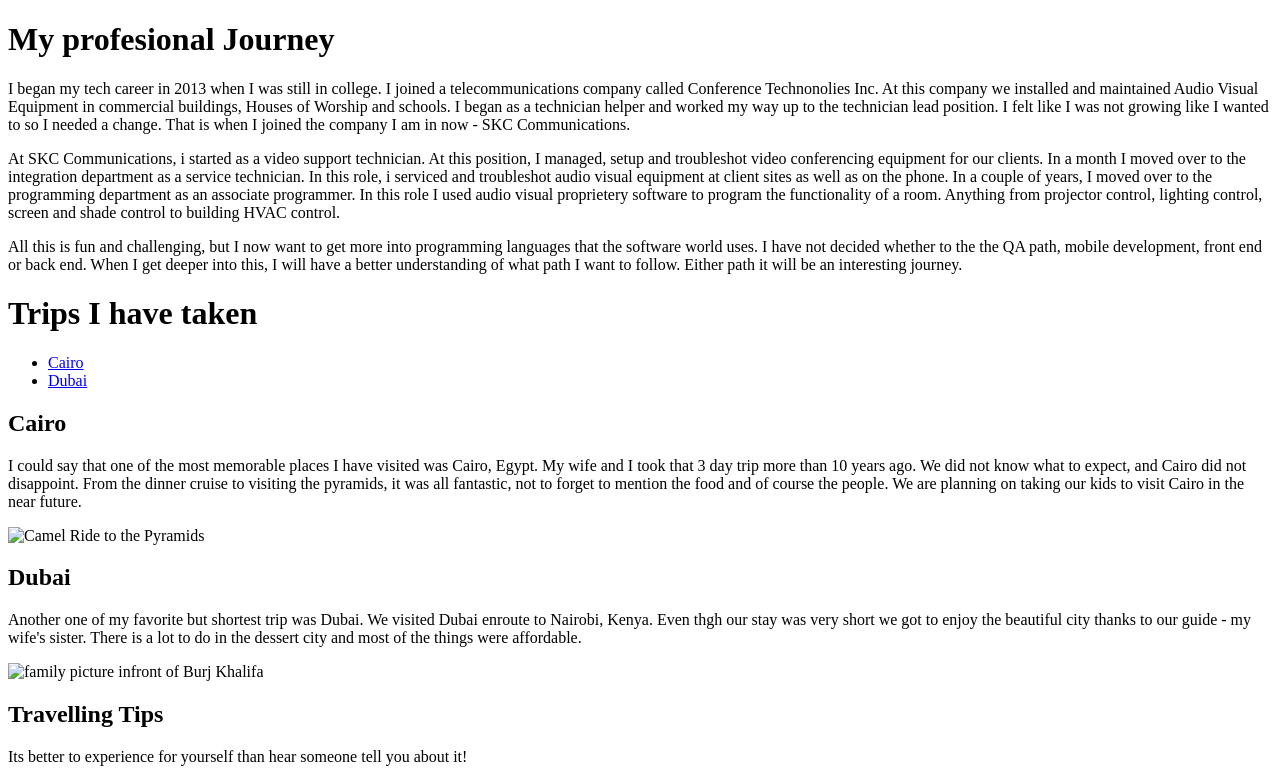
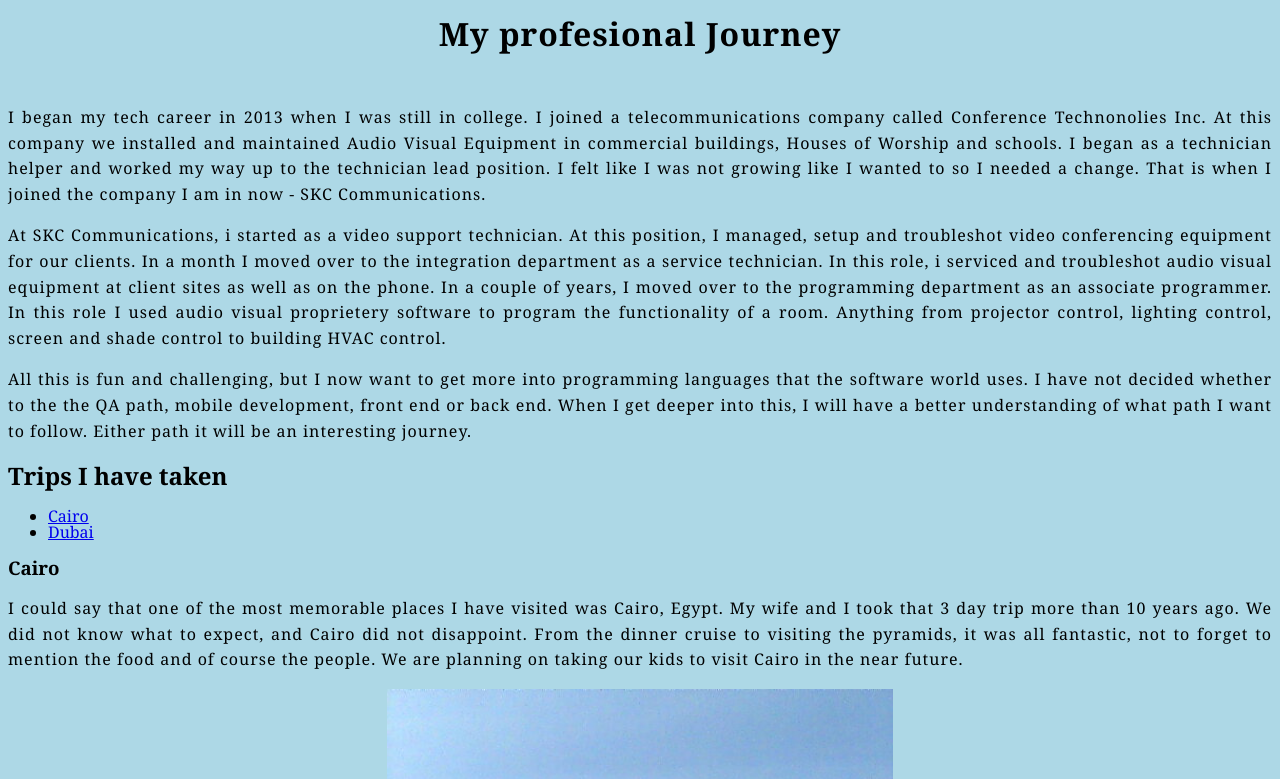
Before and after one commit to Likalamu/html-me-something, a plain HTML site: page index.html in a window 1280 px wide. Shown: the top 779 px of the page. Drawn offline with Linux system fonts and the light colour scheme; files whose address does not match are found by name.

Commit message:
added styles css

```diff
--- a/index.html
+++ b/index.html
@@ -3,9 +3,10 @@
 <html>
    <head>
       <title>My First HTML Assignment</title>
+      <link rel="stylesheet" type="text/css" href="styles.css">
    </head>
    <body>
-   <h1>My profesional Journey</h1>
+   <h1 id = "highlight">My profesional Journey</h1>
 
    <p>I began my tech career in 2013 when I was still in college. I joined a telecommunications company called
 	   Conference Technonolies Inc. At this company we installed and maintained Audio Visual Equipment in commercial buildings,
@@ -23,29 +24,28 @@
 	   understanding of what path I want to follow. Either path it will be an interesting journey.</p>
    </p>
 
-   <h1>Trips I have taken</h1>
+   <h2>Trips I have taken</h2>
    <ul>
       <li><a href="#Cairo">Cairo</a></li>
       <li><a href="#Dubai">Dubai</a></li>
    </ul>
 
-   <h2 id="Cairo">Cairo</h2>
+   <h3 id="Cairo">Cairo</h3>
    <p>I could say that one of the most memorable places I have visited was Cairo, Egypt. My wife and I took that 3 day trip more than
 	   10 years ago. We did not know what to expect, and Cairo did not disappoint. From the dinner cruise to visiting the pyramids, it
 	   was all fantastic, not to forget to mention the food and of course the people. We are planning on taking our kids to visit Cairo
 	   in the near future.</p>
       <img src="file:///C:/Users/mlika/OneDrive/Documents/LaunchCode/html-me-something/images/Cairo.jpg" alt="Camel Ride to the Pyramids">
 
-      <h2 id="Dubai">Dubai</h2>
+   <h3 id="Dubai">Dubai</h3>
    <p>Another one of my favorite but shortest trip was Dubai. We visited Dubai enroute to Nairobi, Kenya. Even thgh our stay was very short
       we got to enjoy the beautiful city thanks to our guide - my wife's sister. There is a lot to do in the dessert city and most of the
       things were affordable.</p>
       <img src="file:///C:/Users/mlika/OneDrive/Documents/LaunchCode/html-me-something/images/Dubai.jpg" alt="family picture infront of Burj Khalifa">
 
 
-
    <article>
-   <h2>Travelling Tips</h2>
+   <h3 class="fontCustom">Travelling Tips</h3>
    <p>Its better to experience for yourself than hear someone tell you about it!</p>
    </article>
 
--- /dev/null
+++ b/styles.css
@@ -0,0 +1,47 @@
+html {
+	margin: 0;
+    padding: 0;
+    border: 0;
+	font-size: 20px;
+	font: serif;
+    vertical-align: baseline;
+	}
+body {
+	font: 80% georgia, sans-serif;
+	line-height: 1;
+    color: black;
+    background-color: lightblue;
+	}
+p {
+	margin-top: 0;
+    text-align: justify;
+    letter-spacing: 1px;
+    line-height: 1.6;
+	}
+h1 {
+    font: sans-serif;
+	letter-spacing: 1px;
+	margin-bottom: 0;
+    color: black;
+    margin-top: 10px;
+	display: block;
+	width: 219px;
+	height: 87px;
+    float: left;
+    background: rgba(0, 41, 128, 0.3);
+    }
+#highlight {
+    background-color: transparent;
+    text-align: center;
+    width: 100%;
+    }
+h3.fontCustom {
+    font: Impact, sans-serif;
+    color: red;
+    }
+img {
+     display: block;
+     margin-left: auto;
+     margin-right: auto;
+     width: 40%;
+    }
```
Also changed, not shown: images/Cairo.jpg (added), images/Dubai.jpg (added).
